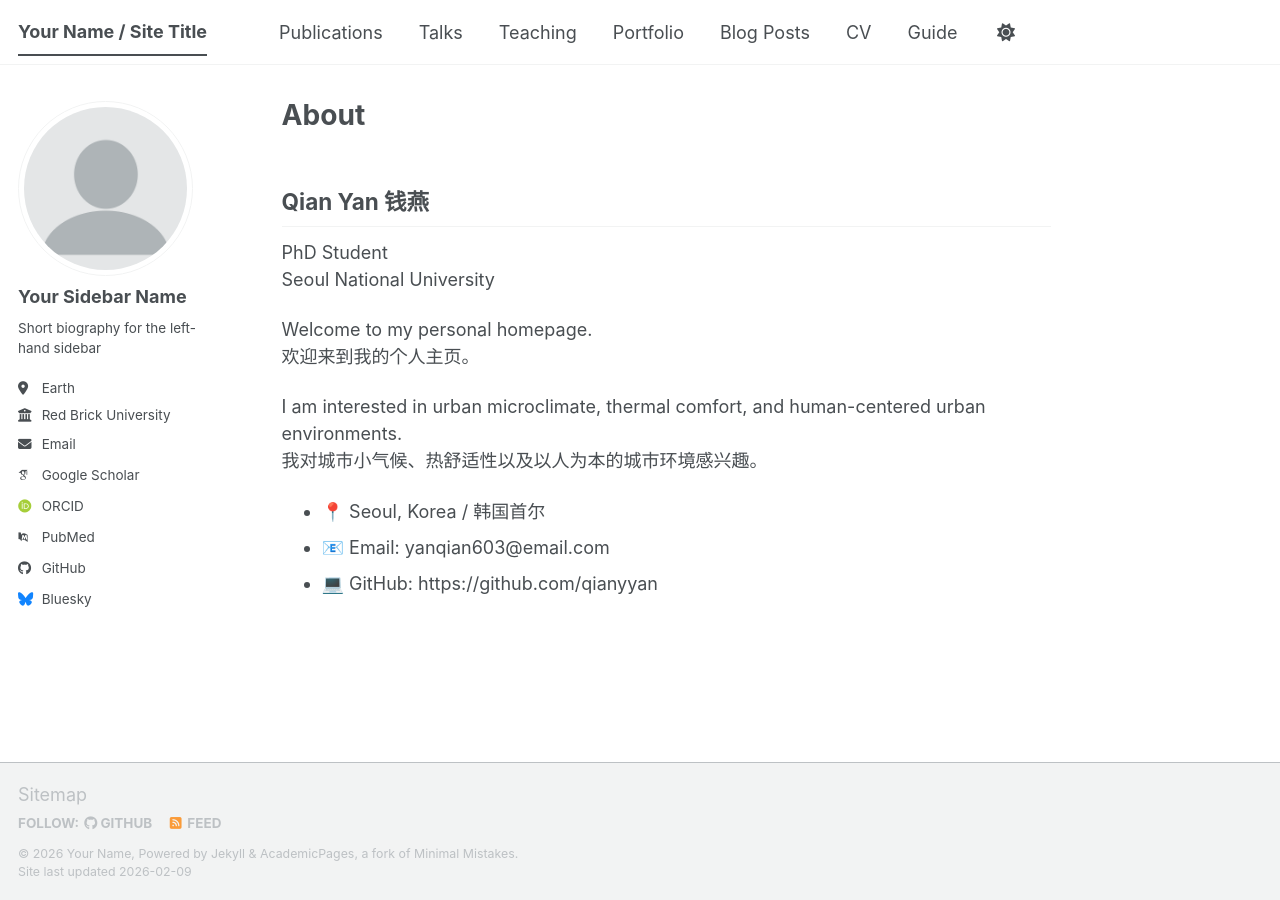
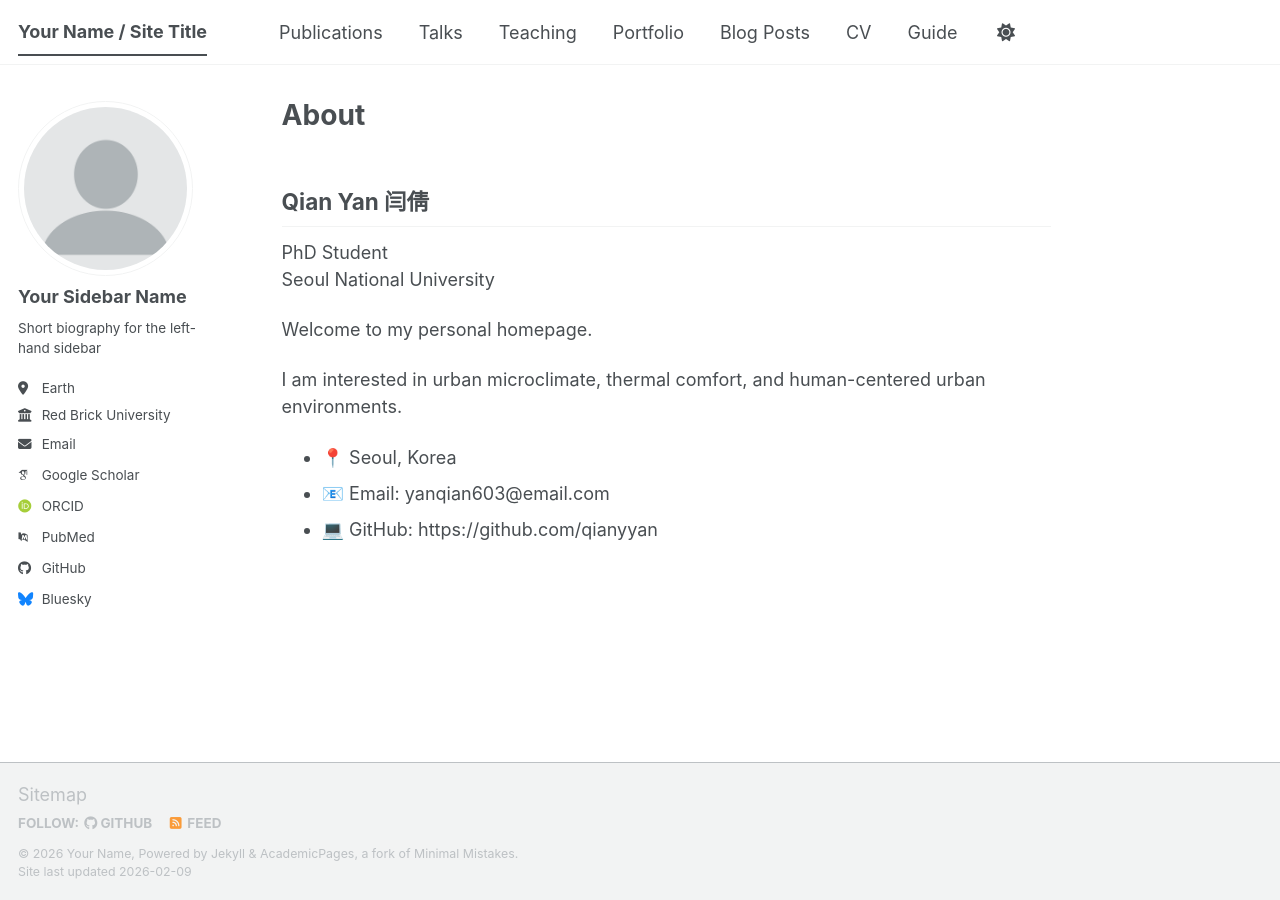
Before and after one commit to qianyyan/qianyyan.github.io, a Jekyll site: the page built from _pages/about.md, in a window 1280 px wide. Built offline with Jekyll 4.4.1, drawn with Linux system fonts in a browser that asks for light colours; some web fonts are replaced; a script bundle is joined from its source files by our own code; library files that are not in the unit come from our copies.

Commit message:
Update about.md

```diff
--- a/_pages/about.md
+++ b/_pages/about.md
@@ -5,17 +5,16 @@ permalink: /
 author_profile: true
 ---
 
-## Qian Yan 钱燕
+## Qian Yan 闫倩
 
 PhD Student
 Seoul National University
 
 Welcome to my personal homepage.
-欢迎来到我的个人主页。
+
 
 I am interested in urban microclimate, thermal comfort, and human-centered urban environments.
-我对城市小气候、热舒适性以及以人为本的城市环境感兴趣。
 
-- 📍 Seoul, Korea / 韩国首尔
+- 📍 Seoul, Korea
 - 📧 Email: yanqian603@email.com
 - 💻 GitHub: https://github.com/qianyyan
```
